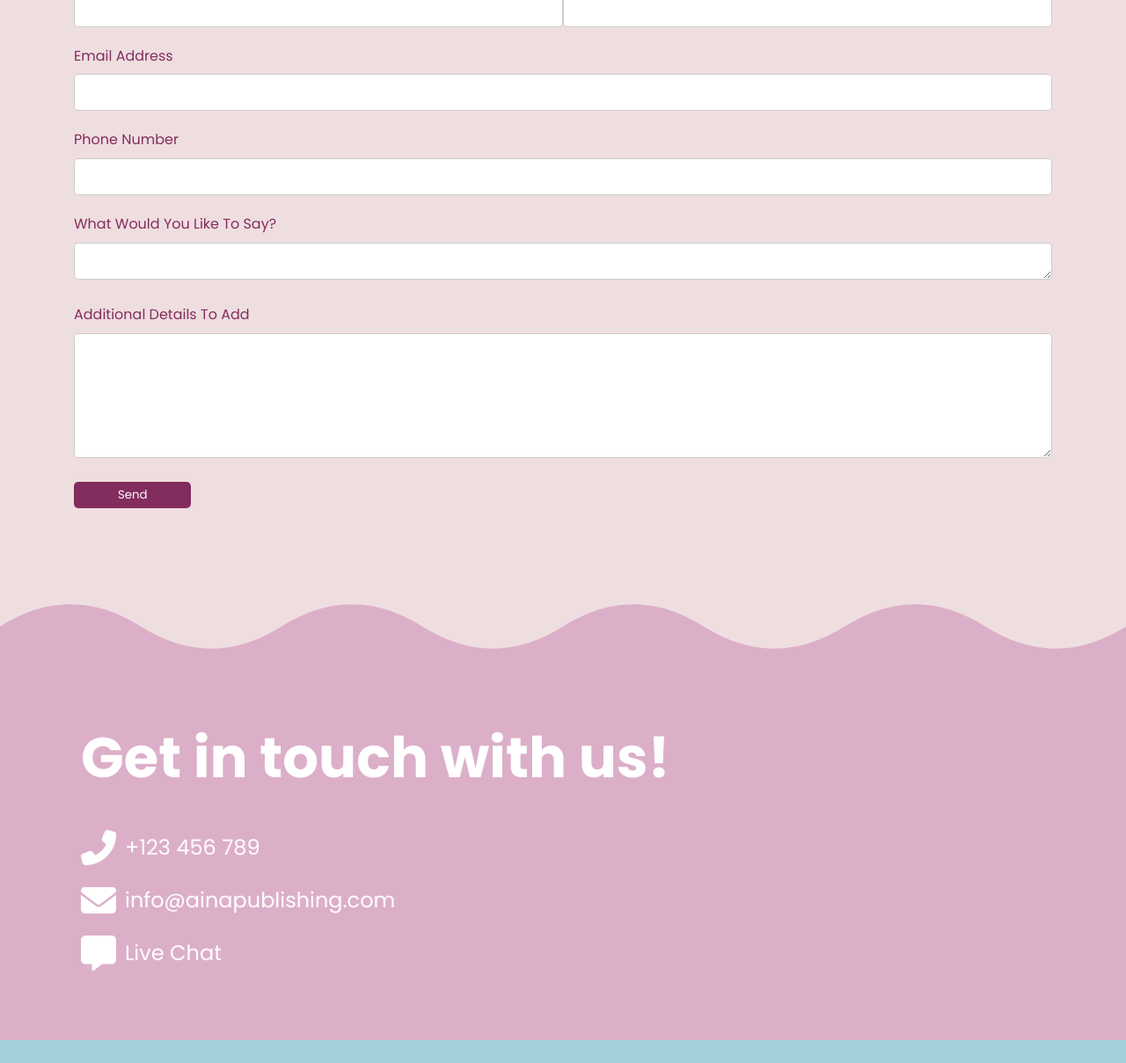
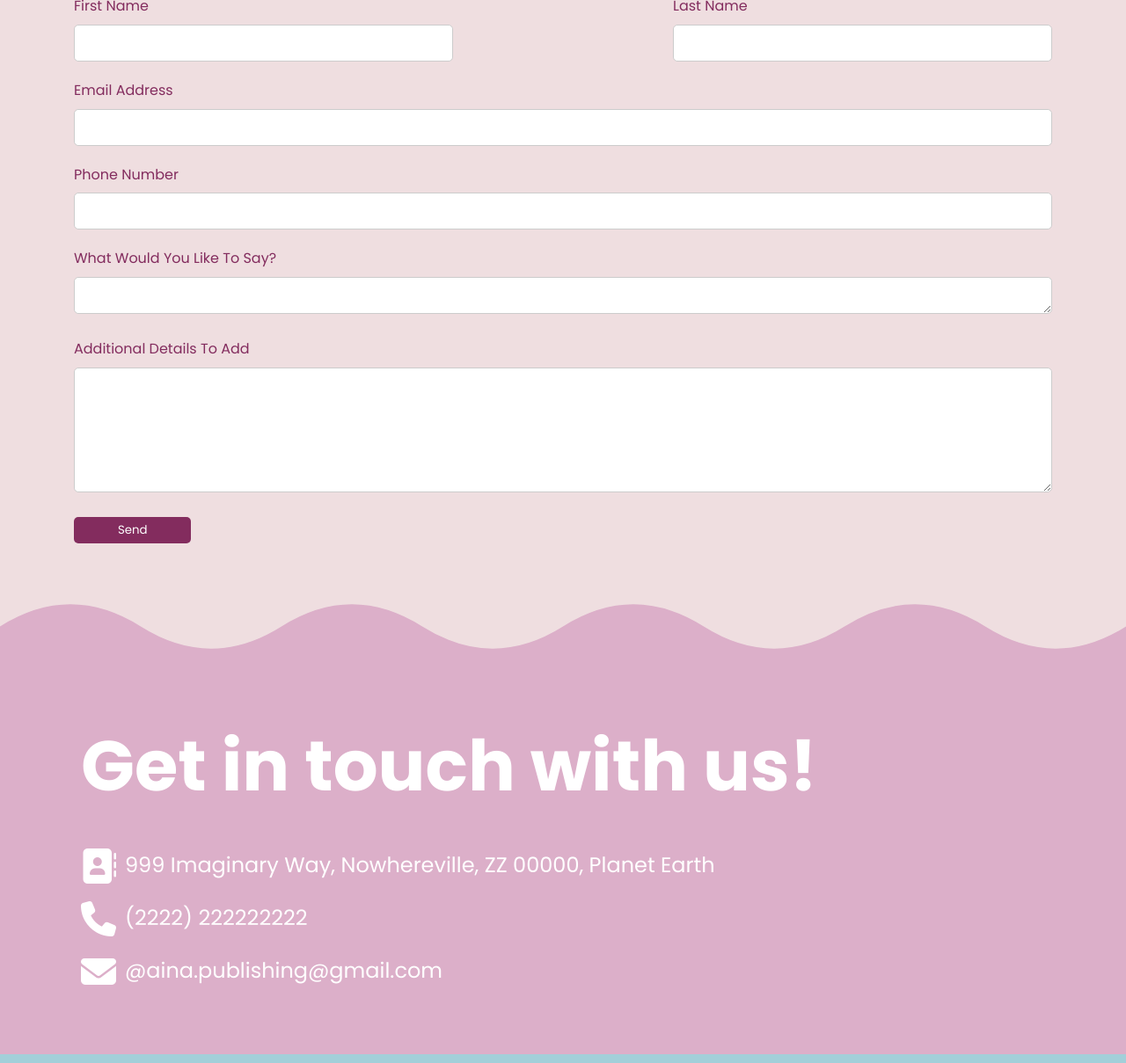
Before and after one commit to adityadwin/AIANA-BOOKS, a plain HTML site: page pages/contact.html in a window 1280 px wide. Shown: the part 355-1564 px from the top of the page at 88% size. Drawn offline with Linux system fonts and the light colour scheme.

Commit message:
Finishing

```diff
--- a/pages/contact.html
+++ b/pages/contact.html
@@ -39,7 +39,10 @@
     <section class="hero">
       <div class="container">
         <div class="left-box">
-          <h1 class="heading">Anything You’d Like To Tell Us?</h1>
+          <h1 class="heading">
+            Anything You’d <br />
+            Like To Tell Us?
+          </h1>
           <form action="#" method="POST" class="contact-form">
             <div class="form-row">
               <div class="form-field">
@@ -112,16 +115,18 @@
           <h1>Get in touch with us!</h1>
           <div class="quote-icons">
             <div class="contact-item">
-              <i class="fas fa-phone-alt"></i>
-              <span>+123 456 789</span>
+              <i class="fa-solid fa-address-book" style="color: #ffffff"></i>
+              <span
+                >999 Imaginary Way, Nowhereville, ZZ 00000, Planet Earth</span
+              >
             </div>
             <div class="contact-item">
-              <i class="fas fa-envelope"></i>
-              <span>info@ainapublishing.com</span>
+              <i class="fa-solid fa-phone" style="color: #ffffff"></i>
+              <span>(2222) 222222222</span>
             </div>
             <div class="contact-item">
-              <i class="fas fa-comment-alt"></i>
-              <span>Live Chat</span>
+              <i class="fa-solid fa-envelope" style="color: #ffffff"></i>
+              <span>@aina.publishing@gmail.com</span>
             </div>
           </div>
         </div>
--- a/style/contactStyle.css
+++ b/style/contactStyle.css
@@ -1,3 +1,5 @@
+/* File: contactStyle.css */
+
 /* Hero Section */
 .hero {
   background-color: #efdee0;
@@ -41,14 +43,26 @@
   flex-direction: column;
 }
 
+/* === PERUBAHAN DIMULAI DI SINI === */
 .form-row {
   display: flex;
-  justify-content: space-between;
+  /* justify-content: space-between; */ /* Dihapus atau dikomentari */
+  gap: 250px; /* <-- Ditambahkan: Memberi jarak 20px antar kolom di dalamnya */
 }
 
+/* Aturan spesifik untuk .form-field di dalam .form-row */
+.form-row .form-field {
+  flex: 1; /* <-- Ditambahkan: Membuat kolom First Name & Last Name berbagi lebar */
+  width: auto; /* <-- Ditambahkan: Meng-override width: 100% dari aturan di bawah */
+  /* Margin-bottom di sini BISA diatur ke 0 jika Anda menambahkan margin-bottom ke .form-row,
+     tapi cara termudah adalah membiarkan margin-bottom dari aturan umum .form-field di bawah */
+}
+/* === PERUBAHAN BERAKHIR DI SINI === */
+
+/* Aturan umum untuk SEMUA .form-field */
 .form-field {
-  margin-bottom: 20px;
-  width: 100%; /* Full width form fields */
+  margin-bottom: 20px; /* Memberi jarak bawah antar field/baris */
+  width: 100%; /* Field lain (Email, Phone, dll) akan tetap full width */
 }
 
 .form-field label {
@@ -58,7 +72,7 @@
 
 .form-field input,
 .form-field textarea {
-  width: 100%;
+  width: 100%; /* Input/textarea selalu mengisi lebar .form-field */
   padding: 10px;
   border: 1px solid #ccc;
   border-radius: 5px;
@@ -137,7 +151,7 @@ textarea {
 
 .quote-content h1 {
   color: white;
-  font-size: 4rem;
+  font-size: 5rem;
   font-weight: bold;
 }
 
@@ -168,3 +182,9 @@ textarea {
 .fas {
   color: white;
 }
+
+/* Footer Section (Tambahkan jika belum ada di contactStyle.css dan dibutuhkan) */
+/* Anda mungkin sudah punya ini di style.css global */
+/* .footer { ... } */
+/* .social-links { ... } */
+/* .copyright { ... } */
```
Also changed, not shown: index.html (+2 -2 lines), pages/books.html (+5 -5 lines), pages/detail_pages/detailbook_five.html (+1 -1 lines), pages/detail_pages/detailbook_four.html (+1 -1 lines), pages/detail_pages/detailbook_six.html (+1 -1 lines), pages/detail_pages/detailbook_three.html (+1 -1 lines), pages/detail_pages/detailbook_two.html (+1 -1 lines), assets/images/books/activity.png (added), assets/images/books/coloring.png (added), assets/images/books/creative.png (added), assets/images/books/one.png (deleted), assets/images/books/sea.png (added), assets/images/books/three.png (deleted), assets/images/books/trip.png (added), 1 more files.
